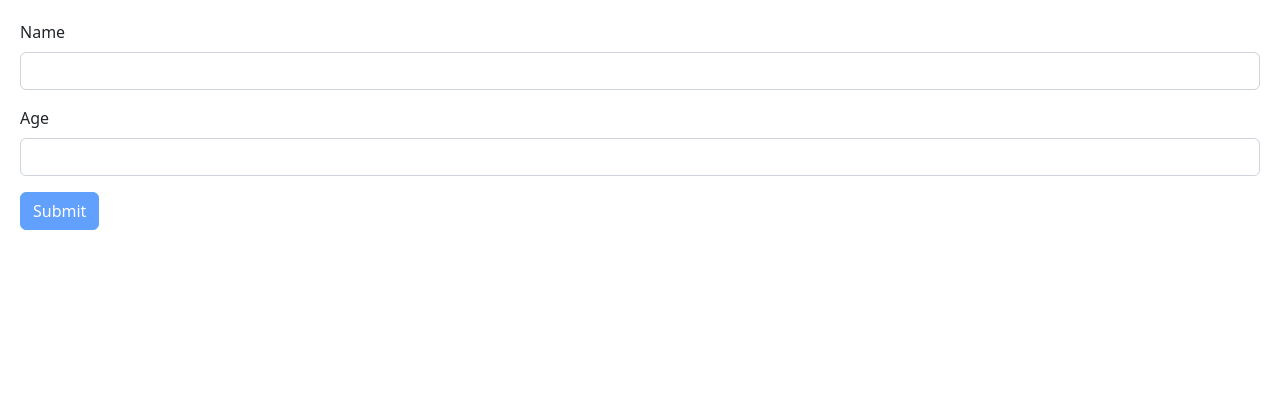
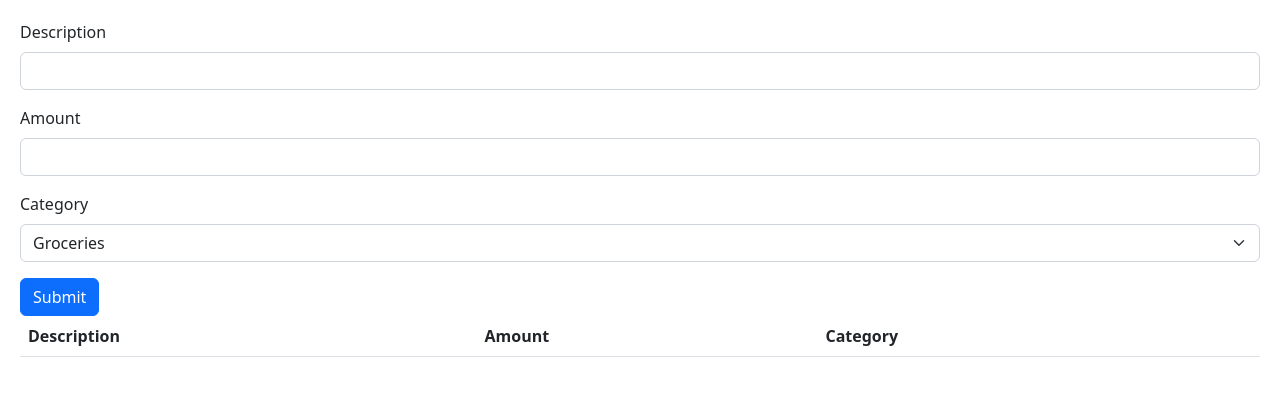
Before and after one commit to ManNjoro/game-on, a React (Vite) app: page / in a window 1280 px wide. Shown: the top 396 px of the page. Built offline with nearby package versions, Linux system fonts and the light colour scheme.

Commit message:
"Replace Form component with ExpenseTracker component in App.tsx"

```diff
--- a/src/App.tsx
+++ b/src/App.tsx
@@ -1,9 +1,10 @@
+import ExpenseTracker from "./components/ExpenseTracker";
 import Form from "./components/Form";
 function App() {
 
   return (
     <div>
-      <Form />
+      <ExpenseTracker />
     </div>
   );
 }
--- /dev/null
+++ b/src/components/ExpenseTracker.tsx
@@ -0,0 +1,114 @@
+import { FieldValues, useForm } from "react-hook-form";
+import { z } from "zod";
+import { zodResolver } from "@hookform/resolvers/zod";
+import { useState } from "react";
+
+const schema = z.object({
+  description: z
+    .string()
+    .min(3, { message: "Description should be at least 3 characters" })
+    .max(50),
+  amount: z.number({ invalid_type_error: "Amount is required" }).min(1),
+  category: z.string(),
+});
+
+type FormData = z.infer<typeof schema>;
+
+const ExpenseTracker = () => {
+    const [expenses, setExpenses] = useState([])
+  const {
+    register,
+    handleSubmit,
+    formState: { errors },
+  } = useForm<FormData>({ resolver: zodResolver(schema) });
+  const onSubmit = (data: FieldValues) => {
+    setExpenses([...expenses, data]);
+};
+console.log(expenses);
+
+const handleDelete = (category: string) => {
+    setExpenses(expenses.filter((expense) => expense.category!== category));
+}
+
+  return (
+    <>
+      <form onSubmit={handleSubmit(onSubmit)}>
+        <div className="mb-3">
+          <label htmlFor="description" className="form-label">
+            Description
+          </label>
+          <input
+            {...register("description")}
+            type="text"
+            id="description"
+            className="form-control"
+          />
+          {errors.description && (
+            <p className="text-danger">{errors.description.message}</p>
+          )}
+        </div>
+        <div className="mb-3">
+          <label htmlFor="amount" className="form-label">
+            Amount
+          </label>
+          <input
+            {...register("amount", { valueAsNumber: true })}
+            type="number"
+            id="amount"
+            className="form-control"
+          />
+          {errors.amount && (
+            <p className="text-danger">{errors.amount.message}</p>
+          )}
+        </div>
+        <div className="mb-3">
+          <label htmlFor="category" className="form-label">
+            Category
+          </label>
+          <select
+            {...register("category")}
+            className="form-select"
+            id="floatingSelect"
+            aria-label="Floating label select example"
+          >
+            <option disabled></option>
+            <option value="groceries">Groceries</option>
+            <option value="utilities">Utility</option>
+            <option value="entertainment">Entertainment</option>
+          </select>
+          {errors.category && (
+            <p className="text-danger">{errors.category.message}</p>
+          )}
+        </div>
+        <button type="submit" className="btn btn-primary">
+          Submit
+        </button>
+      </form>
+      <table className="table">
+        <thead>
+          <tr>
+            <th>Description</th>
+            <th>Amount</th>
+            <th>Category</th>
+            <th></th>
+          </tr>
+        </thead>
+        <tbody>
+          {/* Display expense data here */}
+          {expenses.length > 0 &&
+          expenses.map((expense, index) => (
+            <tr key={index}>
+                <td>{expense.description}</td>
+                <td>{expense.amount}</td>
+                <td>{expense.category}</td>
+                <td><button className="btn btn-danger" onClick={()=> handleDelete(expense.category)}>Delete</button></td>
+            </tr>
+          ))
+          }
+        </tbody>
+      </table>
+    </>
+  );
+};
+
+export default ExpenseTracker;
```
